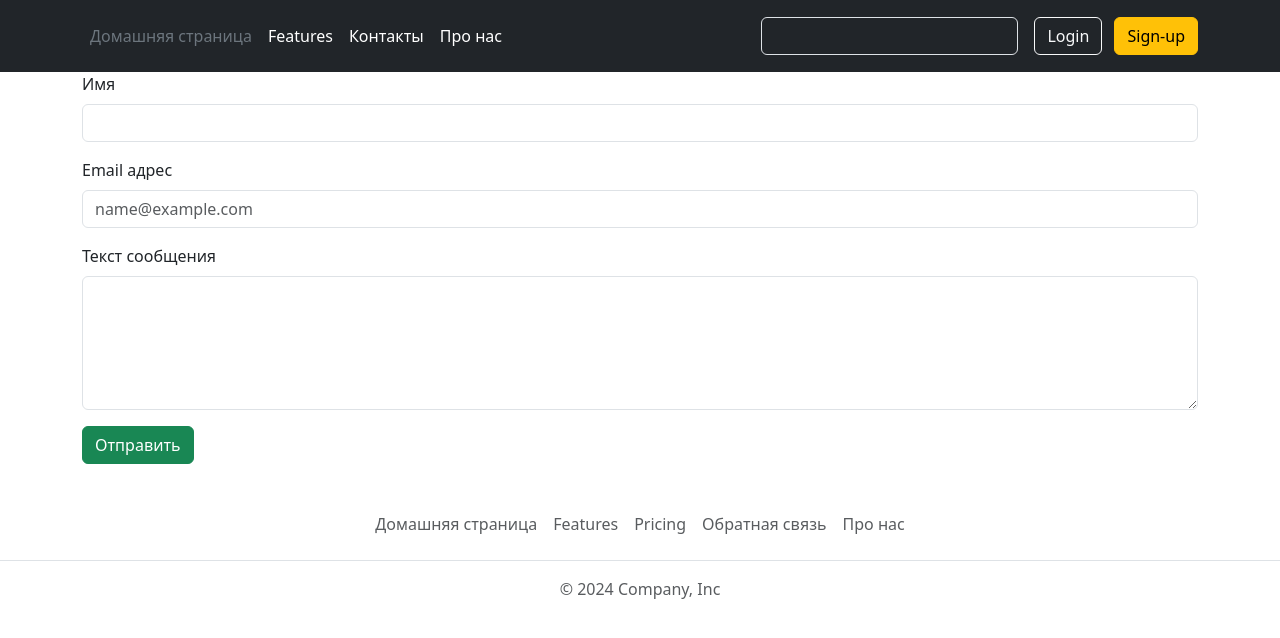
After one commit to Riwick/Flask-Site, a Flask app: page /contacts in a window 1280 px wide. The commit adds this page. Shown: the top 638 px of the page. Run offline with Flask 3, Linux system fonts and the light colour scheme.

Commit message:
Contacts and blueprints

```diff
--- a/src/app.py
+++ b/src/app.py
@@ -1,17 +1,8 @@
-from flask import Flask, render_template
+from flask import Flask
 
-app = Flask(__name__)
+from src.routes import app_route
 
+app = Flask("Riwi Site", template_folder="src/templates/")
+app.register_blueprint(app_route)
 
-@app.route("/")
-def index():
-    return render_template("index.html", title="Главная страница")
-
-
-@app.route("/about")
-def about():
-    return render_template("about.html", title="Про нас")
-
-
-if __name__ == '__main__':
-    app.run(debug=True)
+app.run(debug=True)
--- /dev/null
+++ b/src/routes.py
@@ -0,0 +1,21 @@
+from flask import render_template, Blueprint, request
+
+
+app_route = Blueprint("route", __name__)
+
+
+@app_route.route("/")
+def index():
+    return render_template("index.html", title="Главная страница")
+
+
+@app_route.route("/about")
+def about():
+    return render_template("about.html", title="Про нас")
+
+
+@app_route.route("/contacts", methods=["GET", "POST"])
+def contacts():
+    if request.method == "POST":
+        print(request.form)
+    return render_template("contacts.html", title="Обратная связь")
--- a/src/templates/base.html
+++ b/src/templates/base.html
@@ -2,6 +2,7 @@
 <html lang="en">
 <head>
     <meta charset="UTF-8">
+    <link rel="stylesheet" href="{{ url_for('static', filename='css/styles.css') }}">
     <link href="https://cdn.jsdelivr.net/npm/bootstrap@5.3.3/dist/css/bootstrap.min.css" rel="stylesheet" integrity="sha384-QWTKZyjpPEjISv5WaRU9OFeRpok6YctnYmDr5pNlyT2bRjXh0JMhjY6hW+ALEwIH" crossorigin="anonymous">
     <title> {% if title %}
         Riwi Site - {{ title }}
@@ -15,10 +16,10 @@
         <div class="d-flex flex-wrap align-items-center justify-content-center justify-content-lg-start">
 
           <ul class="nav col-12 col-lg-auto me-lg-auto mb-2 justify-content-center mb-md-0">
-            <li><a href="/" class="nav-link px-2 text-secondary">Home</a></li>
+            <li><a href="/" class="nav-link px-2 text-secondary">Домашняя страница</a></li>
             <li><a href="#" class="nav-link px-2 text-white">Features</a></li>
-            <li><a href="#" class="nav-link px-2 text-white">Pricing</a></li>
-            <li><a href="/about" class="nav-link px-2 text-white">About</a></li>
+            <li><a href="/contacts" class="nav-link px-2 text-white">Контакты</a></li>
+            <li><a href="/about" class="nav-link px-2 text-white">Про нас</a></li>
           </ul>
 
           <form class="col-12 col-lg-auto mb-3 mb-lg-0 me-lg-3" role="search">
@@ -36,11 +37,11 @@
     {% endblock %}
     <footer class="py-3 my-4">
         <ul class="nav justify-content-center border-bottom pb-3 mb-3">
-          <li class="nav-item"><a href="/" class="nav-link px-2 text-body-secondary">Home</a></li>
+          <li class="nav-item"><a href="/" class="nav-link px-2 text-body-secondary">Домашняя страница</a></li>
           <li class="nav-item"><a href="#" class="nav-link px-2 text-body-secondary">Features</a></li>
           <li class="nav-item"><a href="#" class="nav-link px-2 text-body-secondary">Pricing</a></li>
-          <li class="nav-item"><a href="#" class="nav-link px-2 text-body-secondary">FAQs</a></li>
-          <li class="nav-item"><a href="#" class="nav-link px-2 text-body-secondary">About</a></li>
+          <li class="nav-item"><a href="/contacts" class="nav-link px-2 text-body-secondary">Обратная связь</a></li>
+          <li class="nav-item"><a href="/about" class="nav-link px-2 text-body-secondary">Про нас</a></li>
         </ul>
         <p class="text-center text-body-secondary">© 2024 Company, Inc</p>
     </footer>
--- /dev/null
+++ b/src/templates/contacts.html
@@ -0,0 +1,25 @@
+{% extends "base.html" %}
+
+{% block title %}
+    {{ title }}
+{% endblock %}
+
+{% block content %}
+<div class="container">
+    <form action="/contacts" method="post">
+        <div class="mb-3">
+          <label class="form-label">Имя</label>
+          <input type="text" class="form-control" name="username" required>
+        </div>
+        <div class="mb-3">
+          <label class="form-label">Email адрес</label>
+          <input type="email" class="form-control" name="email" placeholder="name@example.com" required>
+        </div>
+        <div class="mb-3">
+          <label class="form-label">Текст сообщения</label>
+          <textarea class="form-control" rows="5" name="message" required></textarea>
+        </div>
+        <input class="btn btn-success" type="submit" value="Отправить">
+    </form>
+</div>
+{% endblock %}
```
Also changed, not shown: src/static/css/styles.css (added).
